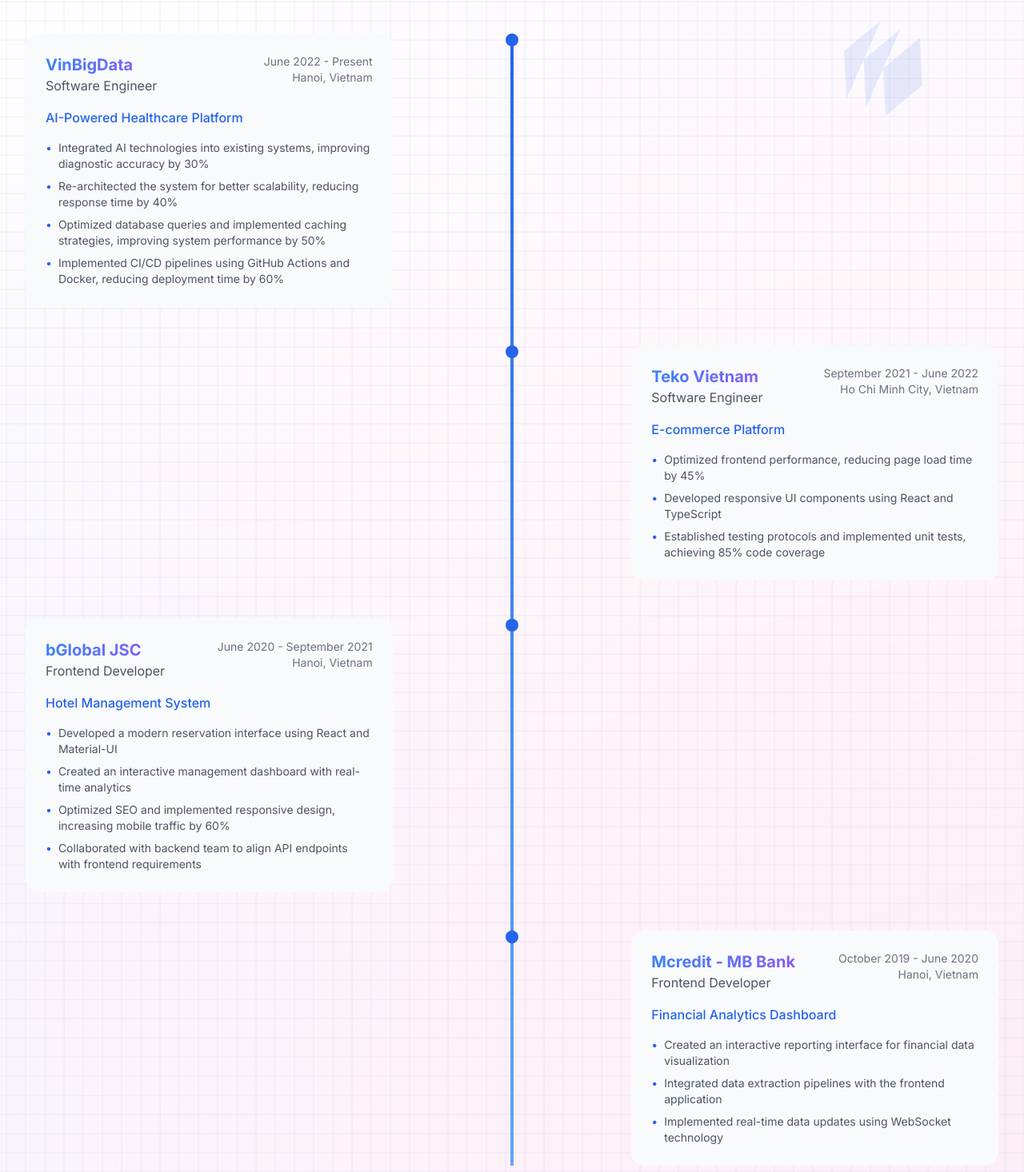
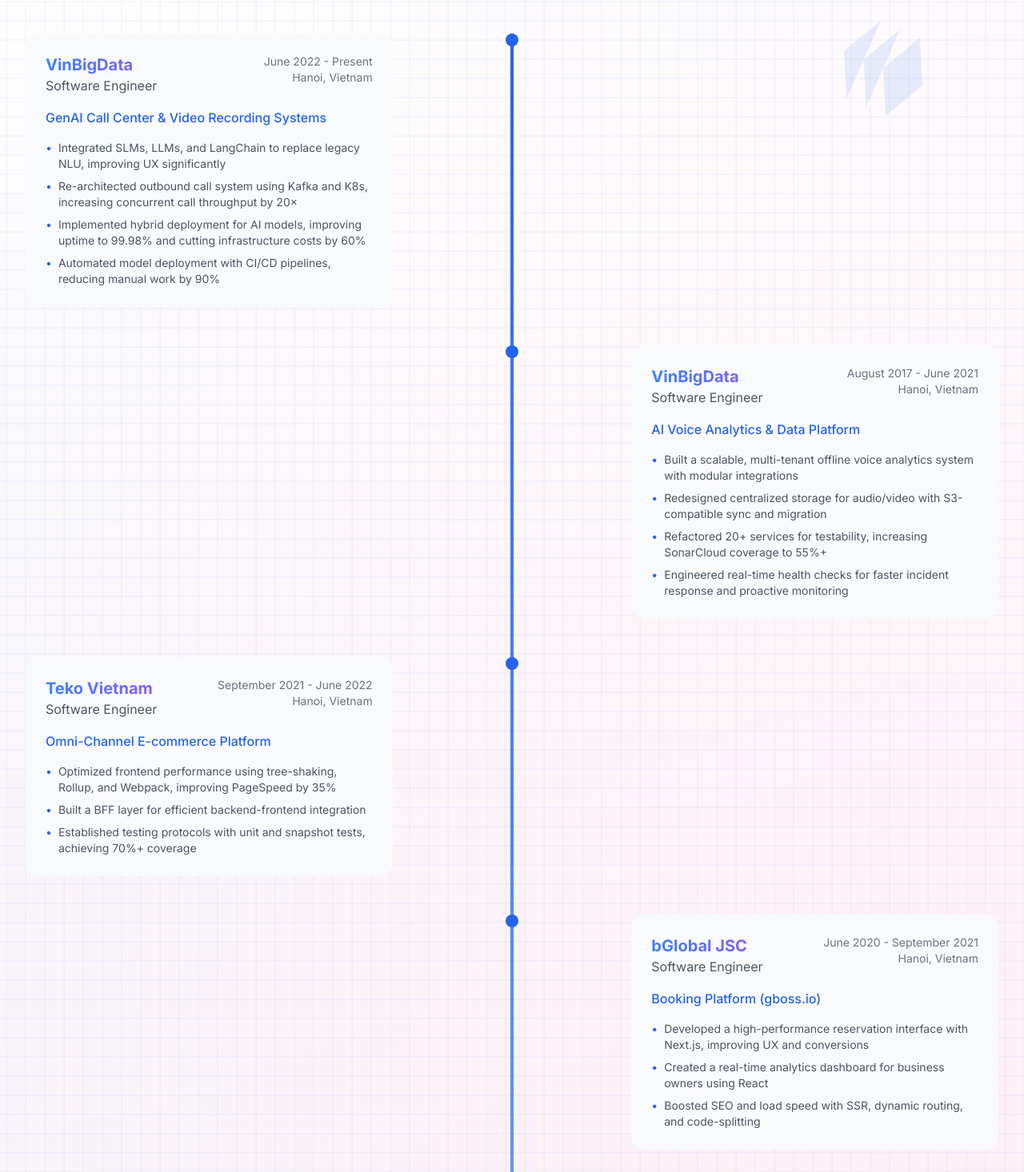
Before and after one commit to lyminhnghia/lyminhnghia.github.io, a Next.js app: page / in a window 1280 px wide. Shown: the part 1540-3006 px from the top of the page at 80% size. Built offline with nearby package versions, Linux system fonts and the light colour scheme.

Commit message:
feature: update structure, move folder, content skill

```diff
--- a/src/app/components/Experience.tsx
+++ b/src/components/Experience.tsx
@@ -19,52 +19,65 @@
     position: 'Software Engineer',
     period: 'June 2022 - Present',
     location: 'Hanoi, Vietnam',
-    project: 'AI-Powered Healthcare Platform',
+    project: 'GenAI Call Center & Video Recording Systems',
     description: [
-      'Integrated AI technologies into existing systems, improving diagnostic accuracy by 30%',
-      'Re-architected the system for better scalability, reducing response time by 40%',
-      'Optimized database queries and implemented caching strategies, improving system performance by 50%',
-      'Implemented CI/CD pipelines using GitHub Actions and Docker, reducing deployment time by 60%',
+      'Integrated SLMs, LLMs, and LangChain to replace legacy NLU, improving UX significantly',
+      'Re-architected outbound call system using Kafka and K8s, increasing concurrent call throughput by 20×',
+      'Implemented hybrid deployment for AI models, improving uptime to 99.98% and cutting infrastructure costs by 60%',
+      'Automated model deployment with CI/CD pipelines, reducing manual work by 90%',
+    ],
+  },
+  {
+    company: 'VinBigData',
+    position: 'Software Engineer',
+    period: 'August 2017 - June 2021',
+    location: 'Hanoi, Vietnam',
+    project: 'AI Voice Analytics & Data Platform',
+    description: [
+      'Built a scalable, multi-tenant offline voice analytics system with modular integrations',
+      'Redesigned centralized storage for audio/video with S3-compatible sync and migration',
+      'Refactored 20+ services for testability, increasing SonarCloud coverage to 55%+',
+      'Engineered real-time health checks for faster incident response and proactive monitoring',
     ],
   },
   {
     company: 'Teko Vietnam',
     position: 'Software Engineer',
     period: 'September 2021 - June 2022',
-    location: 'Ho Chi Minh City, Vietnam',
-    project: 'E-commerce Platform',
+    location: 'Hanoi, Vietnam',
+    project: 'Omni-Channel E-commerce Platform',
     description: [
-      'Optimized frontend performance, reducing page load time by 45%',
-      'Developed responsive UI components using React and TypeScript',
-      'Established testing protocols and implemented unit tests, achieving 85% code coverage',
+      'Optimized frontend performance using tree-shaking, Rollup, and Webpack, improving PageSpeed by 35%',
+      'Built a BFF layer for efficient backend-frontend integration',
+      'Established testing protocols with unit and snapshot tests, achieving 70%+ coverage',
     ],
   },
   {
     company: 'bGlobal JSC',
-    position: 'Frontend Developer',
+    position: 'Software Engineer',
     period: 'June 2020 - September 2021',
     location: 'Hanoi, Vietnam',
-    project: 'Hotel Management System',
+    project: 'Booking Platform (gboss.io)',
     description: [
-      'Developed a modern reservation interface using React and Material-UI',
-      'Created an interactive management dashboard with real-time analytics',
-      'Optimized SEO and implemented responsive design, increasing mobile traffic by 60%',
-      'Collaborated with backend team to align API endpoints with frontend requirements',
+      'Developed a high-performance reservation interface with Next.js, improving UX and conversions',
+      'Created a real-time analytics dashboard for business owners using React',
+      'Boosted SEO and load speed with SSR, dynamic routing, and code-splitting',
     ],
   },
   {
     company: 'Mcredit - MB Bank',
-    position: 'Frontend Developer',
+    position: 'Software Engineer Intern',
     period: 'October 2019 - June 2020',
     location: 'Hanoi, Vietnam',
-    project: 'Financial Analytics Dashboard',
+    project: 'Financial Reporting Dashboard',
     description: [
-      'Created an interactive reporting interface for financial data visualization',
-      'Integrated data extraction pipelines with the frontend application',
-      'Implemented real-time data updates using WebSocket technology',
+      'Built an interactive reporting interface using React and Node.js',
+      'Integrated bad debt pipeline with data warehouse, reducing manual processing time by 80%',
+      'Ensured secure API communication with role-based access and audit logging',
     ],
   },
 ];
+
 
 export default function Experience() {
   return (
```
Also changed, not shown: src/app/page.tsx (+5 -5 lines), src/components/Contact.tsx (renamed from src/app/components/Contact.tsx), src/components/ExperienceCard.tsx (renamed from src/app/components/ExperienceCard.tsx), src/components/Hero.tsx (renamed from src/app/components/Hero.tsx), src/components/Icon.tsx (renamed from src/app/components/Icon.tsx), src/components/Navigation.tsx (renamed from src/app/components/Navigation.tsx), src/components/SkillCard.tsx (renamed from src/app/components/SkillCard.tsx), src/components/Skills.tsx (renamed from src/app/components/Skills.tsx).
